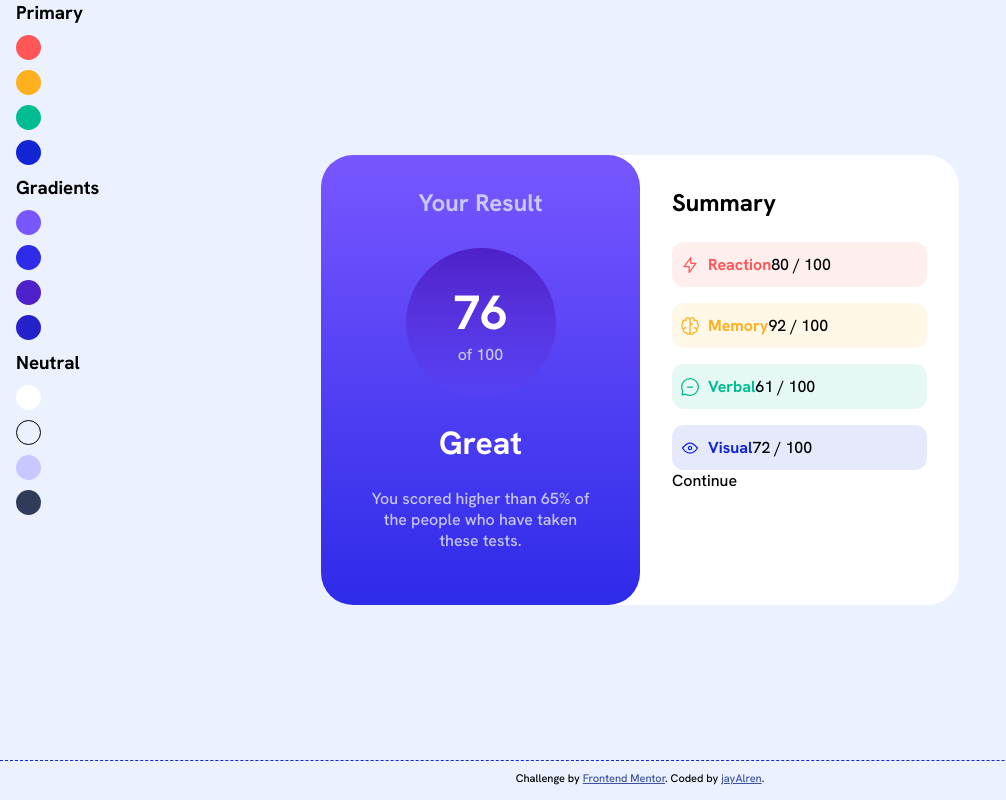
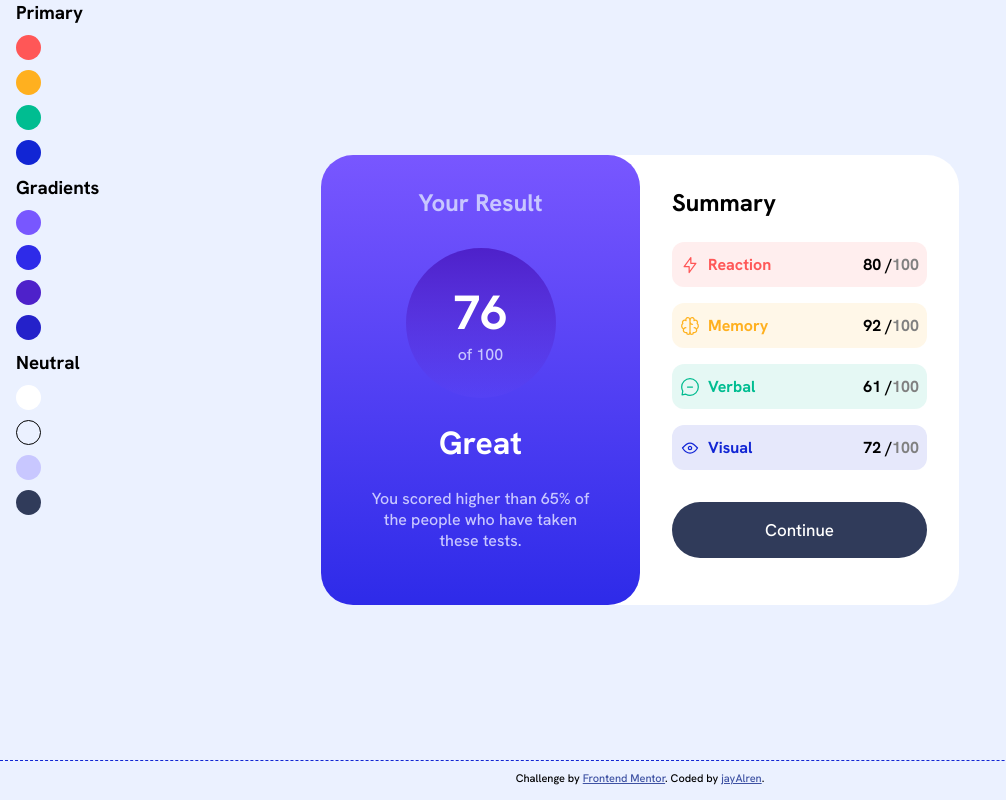
Before and after one commit to jayAlren/results-summary-component-main, a plain HTML site: page index.html in a window 1280 px wide. Shown: the whole page, without its empty margins (0-1006 px from the left). Drawn offline with Linux system fonts and the light colour scheme.

Commit message:
added some design

```diff
--- a/index.html
+++ b/index.html
@@ -52,25 +52,33 @@
               <div class="contain-summary-info-items">
                 <img src="./assets/images/icon-reaction.svg" />
                 <h4>Reaction</h4>
-                <span>80 / 100</span>
+                <div class="float-right">
+                  80 / <span class="float-right-100">100</span>
+                </div>
               </div>
               <div class="contain-summary-info-items">
                 <img src="./assets/images/icon-memory.svg" />
                 <h4>Memory</h4>
-                <span>92 / 100</span>
+                <div class="float-right">
+                  92 / <span class="float-right-100">100</span>
+                </div>
               </div>
               <div class="contain-summary-info-items">
                 <img src="./assets/images/icon-verbal.svg" />
                 <h4>Verbal</h4>
-                <span>61 / 100</span>
+                <div class="float-right">
+                  61 / <span class="float-right-100">100</span>
+                </div>
               </div>
               <div class="contain-summary-info-items">
                 <img src="./assets/images/icon-visual.svg" />
                 <h4>Visual</h4>
-                <span>72 / 100</span>
+                <div class="float-right">
+                  72 / <span class="float-right-100">100</span>
+                </div>
               </div>
             </div>
-            Continue
+            <button class="contain-summary-button">Continue</button>
           </div>
         </div>
       </div>
--- a/styles.css
+++ b/styles.css
@@ -206,10 +206,10 @@ main {
 }
 
 .contain-summary-info-group {
-
 	display: flex;
 	flex-direction: column;
 	gap: 1em;
+	margin: 0 0 2em 0;
 }
 
 .contain-summary-info-items {
@@ -217,7 +217,6 @@ main {
 	border: none;
 	border-radius: .75em;
 	padding: .75em .50em;
-	flex-grow: 4;
 	align-items: center;
 }
 
@@ -258,8 +257,32 @@ main {
 	color: hsla(234, 85%, 45%, 1);
 }
 
-.contain-summary-info-items span {
-	float: right;
+.contain-summary-info-items .float-right {
+	display: flex;
+	justify-content: flex-end;
+	width: 100%;
+	font-weight: 700;
+}
+
+.float-right .float-right-100 {
+	color: gray;
+}
+
+.contain-summary-button {
+	display: inline-block;
+	padding: 1em 0;
+	width: 100%;
+	font-family: 'Hanken Grotesk', sans-serif;
+	font-size: 1.0625em;
+	border: none;
+	border-radius: 5em;
+	color: hsl(0, 0%, 100%);
+	background-color: hsl(224, 30%, 27%);
+}
+
+.contain-summary-button:hover {
+	background: linear-gradient(to bottom, hsla(256, 72%, 46%, 1), hsla(252, 100%, 67%, 1));
+	cursor: pointer;
 }
 
 footer {
```
